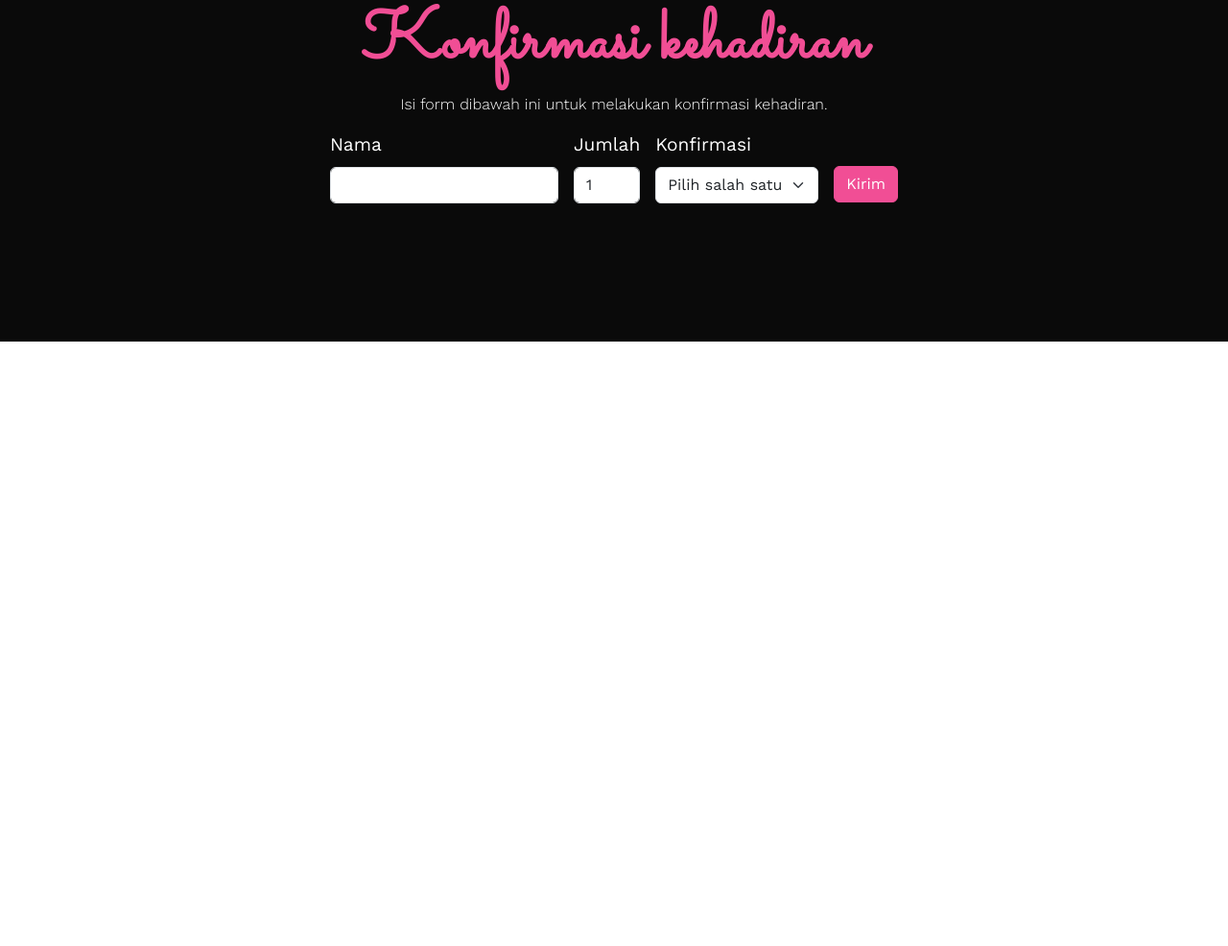
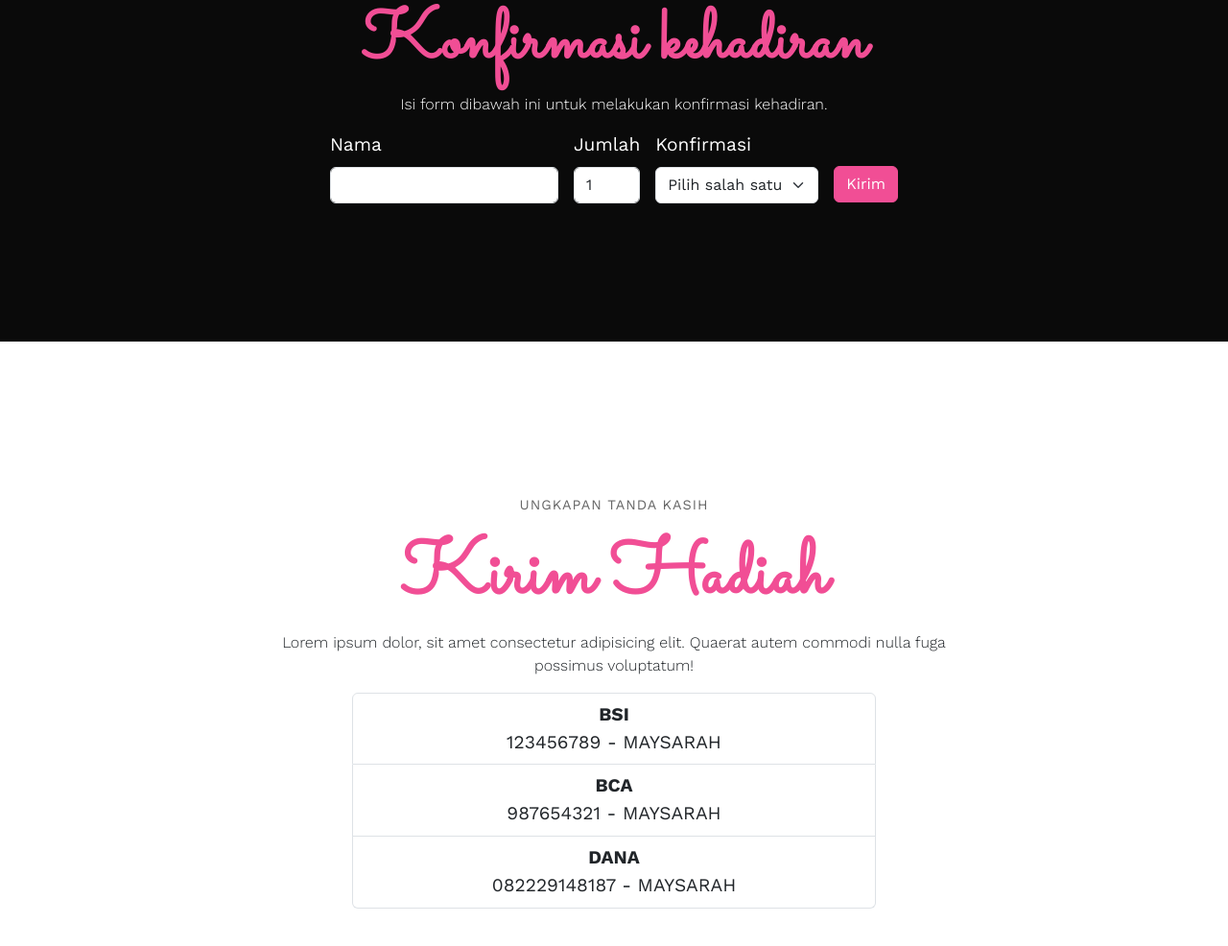
Before and after one commit to aysns/Undangan, a plain HTML site: page index.html in a window 1280 px wide. Shown: the part 5344-6330 px from the top of the page at 96% size. Before the commit the page ends 5700 px from the top, so only its background shows below. Drawn offline with nearby package versions, Linux system fonts and the light colour scheme; some packages are replaced by stand-ins of ours; a script that the page names is missing.

Commit message:
section gallery

```diff
--- a/index.html
+++ b/index.html
@@ -454,10 +454,42 @@
           <button class="btn btn-primary">Kirim</button>
         </div>
       </form>
+    </section>
+
+    <section id="gifts" class="gifts">
+      <div class="container">
+        <div class="row justify-content-center">
+          <span>ungkapan tanda kasih</span>
+          <div class="col-md-8 col-10 text-center">
+            <h2>Kirim Hadiah</h2>
+            <p>
+              Lorem ipsum dolor, sit amet consectetur adipisicing elit. Quaerat autem commodi nulla fuga possimus voluptatum!
+            </p>
+          </div>
+        </div>
+
+        <div class="row justify-content-center text-center">
+          <div class="col-md-6">
+            <ul class="list-group">
+              <li class="list-group-item">
+                <div class="fw-bold">BSI</div>
+                123456789 - MAYSARAH
+              </li>
+              <li class="list-group-item">
+                <div class="fw-bold">BCA</div>
+                987654321 - MAYSARAH
+              </li>
+              <li class="list-group-item">
+                <div class="fw-bold">DANA</div>
+                082229148187 - MAYSARAH
+              </li>
+          </div>
+        </div>
+      </div>
+    </section>
 
 
 
-    </section>
     <script
       src="https://cdn.jsdelivr.net/npm/bootstrap@5.3.2/dist/js/bootstrap.bundle.min.js"
       integrity="sha384-C6RzsynM9kWDrMNeT87bh95OGNyZPhcTNXj1NW7RuBCsyN/o0jlpcV8Qyq46cDfL"
--- a/style.css
+++ b/style.css
@@ -89,7 +89,8 @@ body {
 .info h2,
 .story h2,
 .gallery h2,
-.rsvp h2{
+.rsvp h2,
+.gifts h2{
   color: var(--pink);
   font-family: "Sacramento", cursive;
   font-size: 5rem;
@@ -179,13 +180,15 @@ body {
 
 .story,
 .gallery,
-.rsvp{
+.rsvp,
+.gifts{
   padding-top: 10rem;
   padding-bottom: 8rem;
 }
 
 .story span,
-.gallery span{
+.gallery span,
+.gifts span{
   text-transform: uppercase;
   color: #666;
   font-size: 0.9rem;
@@ -196,7 +199,8 @@ body {
 
 .story p,
 .gallery p,
-.rsvp p{
+.rsvp p,
+.gifts p{
   font-size: 1rem;
   font-weight: 300;
 }
@@ -331,6 +335,10 @@ body {
   border: 1px solid white;
 }
 
+.gifts span{
+  text-align: center;
+}
+
 /* media query */
 
 /* extra large */
```
